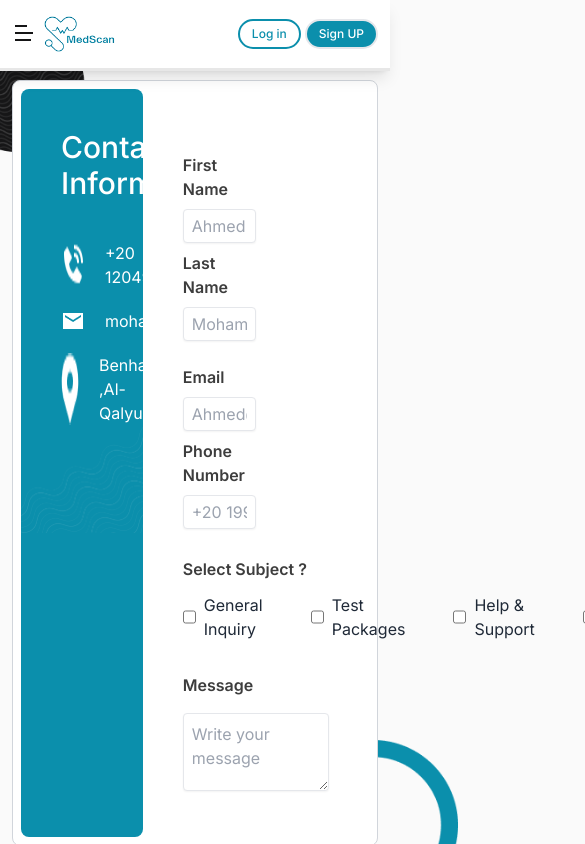
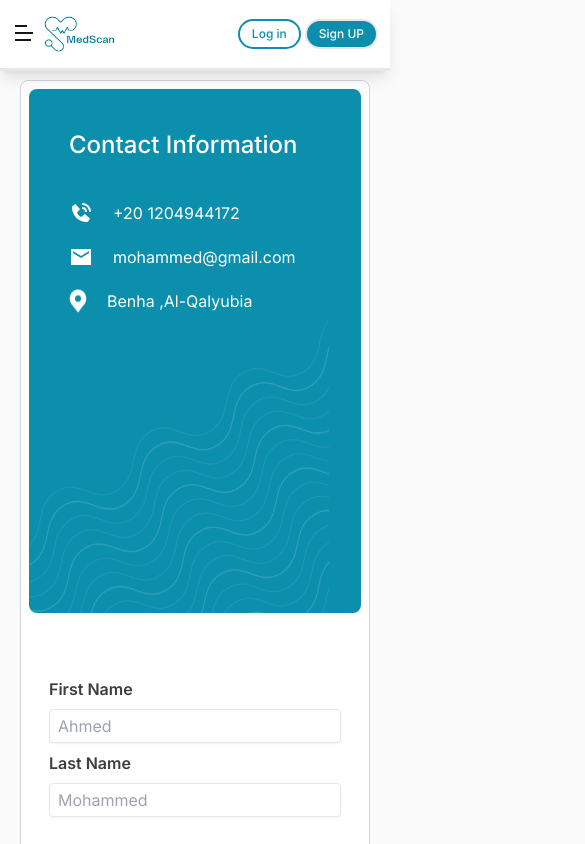
Before and after one commit to mai928/medScan, a React (Vite) app: page /contact in a window 390 px wide. Shown: the top 844 px of the page, 585 px wide, since content can reach past the window. Built offline with nearby package versions, Linux system fonts and the light colour scheme; what tailwindcss-gradients would draw is missing.

Commit message:
contact page

```diff
--- a/src/Components/Form.jsx
+++ b/src/Components/Form.jsx
@@ -2,14 +2,14 @@ import React from 'react'
 
 const Form = () => {
     return (
-        <form className='px-10 py-10'>
+        <form className='px-5 lg:px-10 py-10'>
             <div className='lg:flex w-full gap-10 my-4'>
-                <div className='w-1/2'>
+                <div className='lg:w-1/2'>
                     <label className='font-semibold text-black-medium  py-2 block'>First Name</label>
                     <input className='border-[1px] rounded-[4px] shadow-sm w-full py-1 px-2' placeholder='Ahmed' />
                 </div>
 
-                <div className='w-1/2'>
+                <div className='lg:w-1/2'>
                     <label className='font-semibold text-black-medium py-2 block'>Last Name</label>
                     <input className='border-[1px] rounded-[4px] shadow-sm w-full py-1 px-2' placeholder='Mohammed' />
                 </div>
@@ -17,12 +17,12 @@ const Form = () => {
             </div>
 
             <div className='lg:flex w-full gap-10 my-4'>
-                <div className='w-1/2'>
-                    <label className=' text-black-medium font-semibold text-black-medium  py-2 block'>Email</label>
+                <div className='lg:lg:w-1/2'>
+                    <label className='  font-semibold text-black-medium  py-2 block'>Email</label>
                     <input className='border-[1px] rounded-[4px] shadow-sm w-full py-1 px-2' placeholder='Ahmed@gmail.com' />
                 </div>
 
-                <div className='w-1/2'>
+                <div className='lg:w-1/2'>
                     <label className='font-semibold text-black-medium py-2 block'>Phone Number</label>
                     <input className='border-[1px] rounded-[4px] shadow-sm w-full py-1 px-2' placeholder='+20 1999 99 9999' />
                 </div>
@@ -30,11 +30,11 @@ const Form = () => {
             </div>
             <div className='py-3'>
                 <label className='text-black-medium block font-semibold'>Select Subject ?</label>
-                <div className='flex  py-3'>
-                    <input className='me-2' type='checkbox' /> <span className='me-12  text-gray-800'>General Inquiry</span>
-                    <input className='me-2' type='checkbox' /> <span className='me-12  text-gray-800'>Test Packages</span>
-                    <input className='me-2' type='checkbox' />  <span className='me-12  text-gray-800'>Help & Support</span>
-                    <input className='me-2' type='checkbox' /> <span className='me-12  text-gray-800'>Report </span>
+                <div className='lg:flex  lg:flex-row flex flex-col  items-start  py-3'>
+                   <div> <input className='lg:me-2 ' type='checkbox' /> <span className='lg:me-12  text-gray-800'>General Inquiry</span> </div>
+                  <div> <input className='lg:me-2' type='checkbox' /> <span className='lg:me-12  text-gray-800'>Test Packages</span> </div>
+                  <div>   <input className='lg:me-2' type='checkbox' />  <span className='lg:me-12  text-gray-800'>Help & Support</span></div>
+                  <div>   <input className='lg:me-2' type='checkbox' /> <span className='lg:me-12  text-gray-800'>Report </span></div>
 
                 </div>
 
--- a/src/Pages/ContactUs.jsx
+++ b/src/Pages/ContactUs.jsx
@@ -9,27 +9,27 @@ import Form from '../Components/Form'
 
 const ContactUs = () => {
   return (
-    <section className='py-20 lg:py-28  px-3 lg:px-32'>
-      <div className='relative z-10 ' >
-        <img className='absolute w-[170px] h-[170px] -start-20  -top-20 z-0' src={circle1} />
-        <img className='absolute w-[170px] h-[170px] -bottom-16 -end-20 z-0' src={circle2} />
+    <section className='py-20 lg:py-28  px-5 lg:px-32'>
+      <div className='relative z-5 ' >
+        <img className='absolute  w-0 lg:w-[170px] lg:h-[170px]  lg:-start-20  lg:-top-20 z-0' src={circle1} />
+        <img className='absolute w-0 lg:w-[170px] lg:h-[170px]   lg:-bottom-16 lg:-end-20 z-0' src={circle2} />
 
 
-        <div className=' relative  flex w-full border-[1px] p-2 bg-white border-gray-300 rounded-lg '>
+        <div className=' relative  lg:flex w-full border-[1px] p-2 bg-white border-gray-300 rounded-lg '>
 
           {/* info */}
-          <div className=' w-[35%] bg-Primary  text-white rounded-lg '>
+          <div className=' w-full lg:w-[35%] bg-Primary  text-white rounded-lg '>
             <div className=' pt-10 ps-10'>
-              <h3 className='pb-10 text-3xl font-[500] '>Contact Information</h3>
+              <h3 className='pb-10 text-2xl lg:text-3xl font-[500] '>Contact Information</h3>
               <div className='flex  gap-5'><img src={call} /> <p className='text-[16px] '>+20 1204944172 </p> </div>
               <div className='flex my-5 gap-5'><img src={mail} /> <p className='text-[16px] '>mohammed@gmail.com </p> </div>
               <div className='flex gap-5'><img src={address} /> <p className='text-[16px] '>Benha ,Al-Qalyubia </p> </div>
             </div>
 
-            <img className='w-[800px] h-auto' src={wave} />
+            <img className=' w-[300px] h-[300px] lg:w-[800px] lg:h-auto' src={wave} />
           </div>
           {/* form */}
-          <div className='w-[65%] '>
+          <div className='w-full lg:w-[65%] '>
             <Form />
           </div>
 
```
